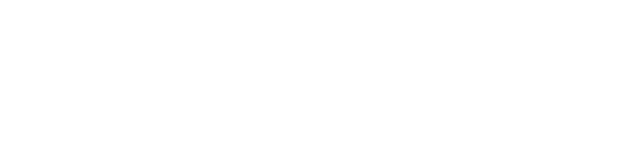
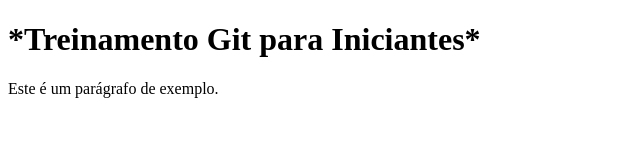
Before and after one commit to CodeByAlysson/Treinamento-Git, a plain HTML site: page index.html in a window 1280 px wide. Shown: the whole page, without its empty margins (0-640 px from the left). Drawn offline with Linux system fonts and the light colour scheme.

Commit message:
Segundo commit

```diff
--- a/index.html
+++ b/index.html
@@ -5,7 +5,8 @@
     <meta name="viewport" content="width=device-width, initial-scale=1.0">
     <title>Treinamento Git</title>
 </head>
+    <h1>*Treinamento Git para Iniciantes*</h1>
 <body>
-
+    <p>Este é um parágrafo de exemplo.</p>
 </body>
 </html>
```
